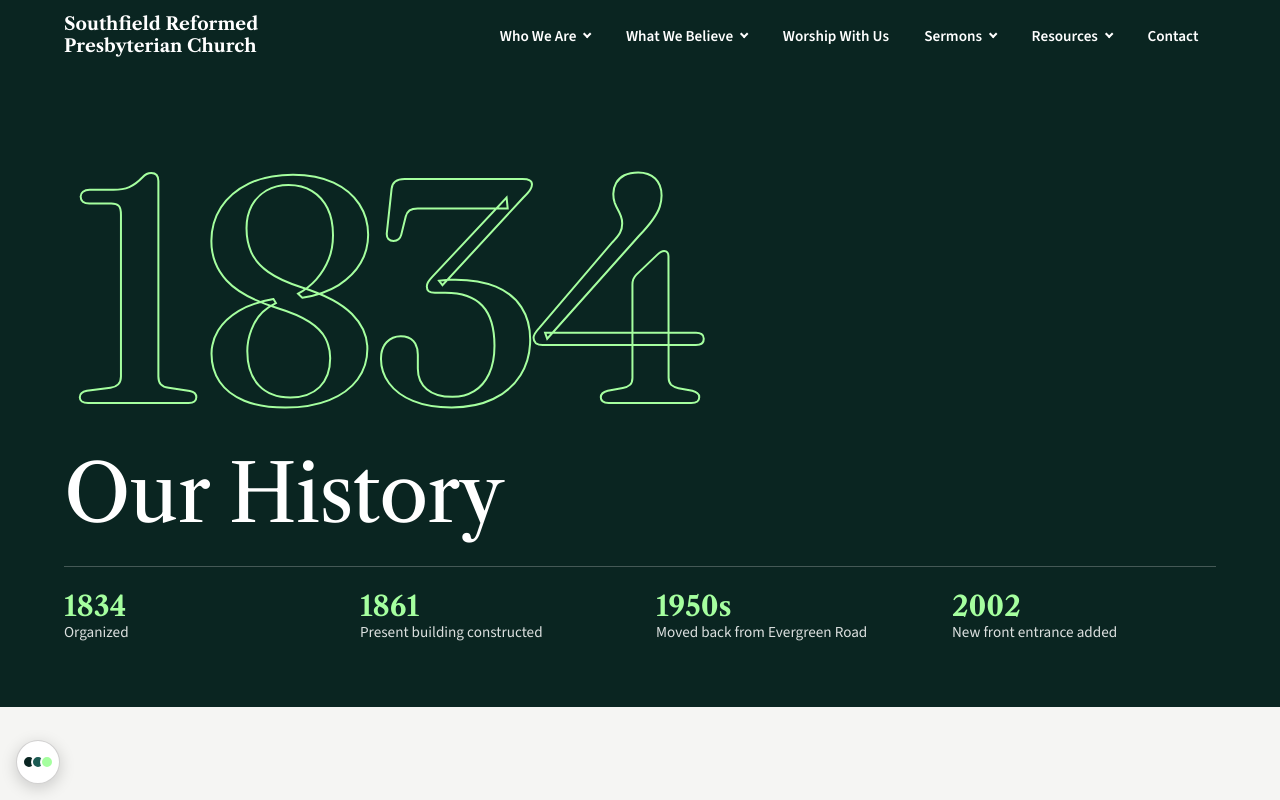
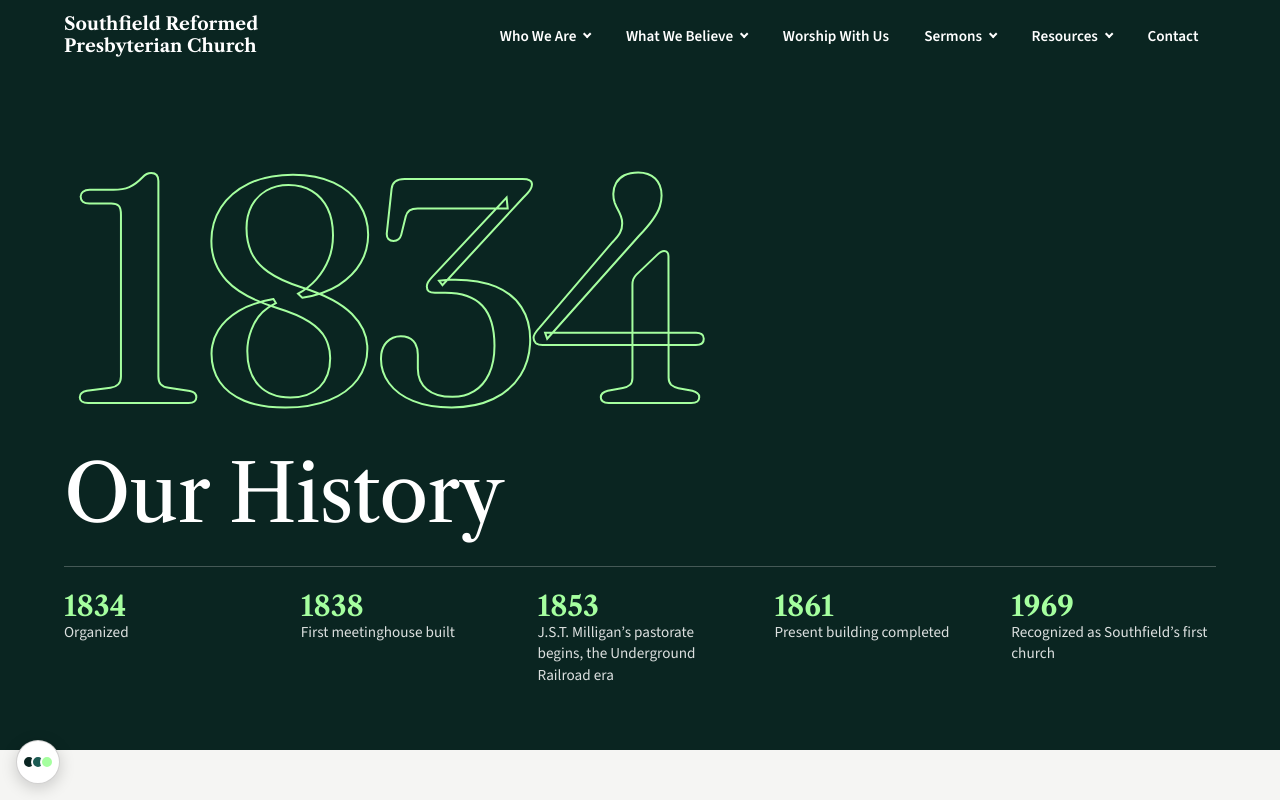
Before and after one commit to ShawnS2020/SRPC, a plain HTML site: page pages/our-history.html in a window 1280 px wide. Shown: the top 800 px of the page. Drawn offline with nearby package versions, Linux system fonts and the light colour scheme.

Commit message:
Replaced church-building-5 with a clearer photo and added a srcset for the Home hero. Updated History hero dates, drawn from Thompson, Edgar, and Danquah.
Co-Authored-By: Claude Opus 5.5 <noreply@anthropic.com>

```diff
--- a/css/home.css
+++ b/css/home.css
@@ -119,7 +119,7 @@
   width: 100%;
   height: 100%;
   object-fit: cover;
-  object-position: 30% center;
+  object-position: 47% center;
 }
 
 /* Darkens the top so the navbar brand stays readable over the sky. */
--- a/pages/our-history.html
+++ b/pages/our-history.html
@@ -68,9 +68,10 @@
       <h1>Our History</h1>
       <ul class="history-keydates">
         <li><strong>1834</strong> Organized</li>
-        <li><strong>1861</strong> Present building constructed</li>
-        <li><strong>1950s</strong> Moved back from Evergreen Road</li>
-        <li><strong>2002</strong> New front entrance added</li>
+        <li><strong>1838</strong> First meetinghouse built</li>
+        <li><strong>1853</strong> J.S.T. Milligan’s pastorate begins, the Underground Railroad era</li>
+        <li><strong>1861</strong> Present building completed</li>
+        <li><strong>1969</strong> Recognized as Southfield’s first church</li>
       </ul>
     </div>
   </header>
@@ -112,14 +113,14 @@
           </figure>
           <figure class="history-photo">
             <img src="../assets/images/church-building-3.webp" alt="After being moved back from the road onto its basement, in anticipation of the paving and widening of Evergreen Road." width="800" height="640" loading="lazy">
-            <figcaption><b>1950s</b>After being moved back from the road onto its basement, in anticipation of the paving and widening of Evergreen Road.</figcaption>
+            <figcaption><b>January 1955</b>After being moved back from the road onto its basement, in anticipation of the paving and widening of Evergreen Road.</figcaption>
           </figure>
           <figure class="history-photo">
             <img src="../assets/images/church-building-4.webp" alt="The old front entrance." width="800" height="516" loading="lazy">
             <figcaption><b>October 1963</b>The old front entrance.</figcaption>
           </figure>
           <figure class="history-photo">
-            <img src="../assets/images/church-building-5.webp" alt="The current building, with the new front entrance added in 2002." width="322" height="217" loading="lazy">
+            <img src="../assets/images/church-building-5-800x311.jpg" srcset="../assets/images/church-building-5-800x311.jpg 800w, ../assets/images/church-building-5-1600x623.jpg 1600w" sizes="(min-width: 40rem) 46rem, 90vw" alt="The current building, with the new front entrance added in 2002." width="3264" height="1270" loading="lazy">
             <figcaption><b>Today</b>The current building, with the new front entrance added in 2002.</figcaption>
           </figure>
       </div>
```
Also changed, not shown: index.html (+1 -1 lines), assets/images/church-building-5-1600x623.jpg (added), assets/images/church-building-5-3264x1270.jpg (added), assets/images/church-building-5-800x311.jpg (added), assets/images/church-building-5.webp (deleted).
